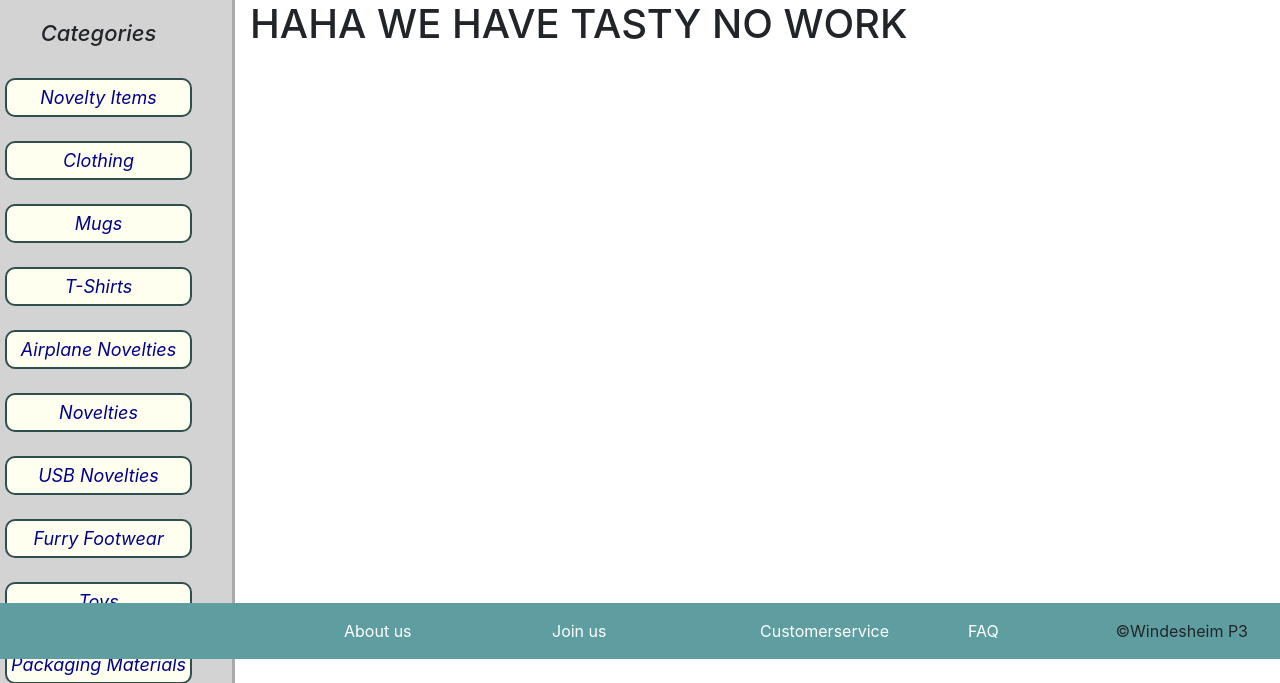
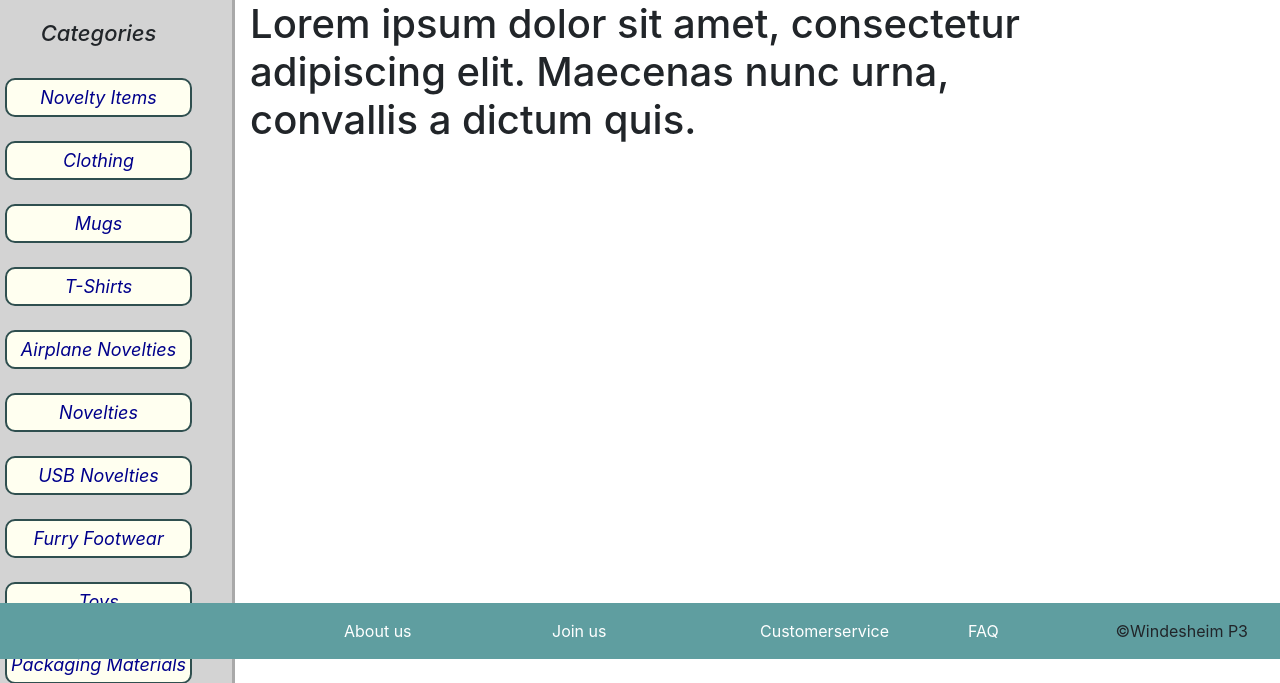
Before and after one commit to WindesheimP3/WWI-Webshop, a PHP site: page /werken-bij.php in a window 1280 px wide. Shown: the part 141-824 px from the top of the page. Run offline with PHP 8.4, Linux system fonts and the light colour scheme.

```diff
--- a/FAQ.php
+++ b/FAQ.php
@@ -10,7 +10,7 @@ include 'inc/header.php';
     ?>
     <div class="col-8">
         <!-- WEBPAGE CONTENT -->
-        <h1 class="text-left">Ask here your kekke questions</h1>
+        <h1 class="text-left">Lorem ipsum dolor sit amet, consectetur adipiscing elit. Maecenas nunc urna, convallis a dictum quis. </h1>
 
     </div>
 </div>
--- a/Klantenservice.php
+++ b/Klantenservice.php
@@ -11,7 +11,7 @@ include 'inc/header.php';
     ?>
     <div class="col-8">
         <!-- WEBPAGE CONTENT -->
-        <h1 class="text-left">Here is our address</h1>
+        <h1 class="text-left">Lorem ipsum dolor sit amet, consectetur adipiscing elit. Maecenas nunc urna, convallis a dictum quis. </h1>
     </div>
 </div>
 <!-- inladen footer -->
--- a/Over-ons.php
+++ b/Over-ons.php
@@ -10,7 +10,7 @@ include 'inc/header.php';
     ?>
     <div class="col-8">
         <!-- WEBPAGE CONTENT -->
-        <h1 class="text-left">This is who we are</h1>
+        <h1 class="text-left">Lorem ipsum dolor sit amet, consectetur adipiscing elit. Maecenas nunc urna, convallis a dictum quis. </h1>
     </div>
 </div>
 
--- a/Werken-bij.php
+++ b/Werken-bij.php
@@ -10,7 +10,7 @@ include 'inc/header.php';
     ?>
     <div class="col-8">
         <!-- WEBPAGE CONTENT -->
-        <h1 class="text-left">HAHA WE HAVE TASTY NO WORK</h1>
+        <h1 class="text-left">Lorem ipsum dolor sit amet, consectetur adipiscing elit. Maecenas nunc urna, convallis a dictum quis. </h1>
 
     </div>
 </div>
```
